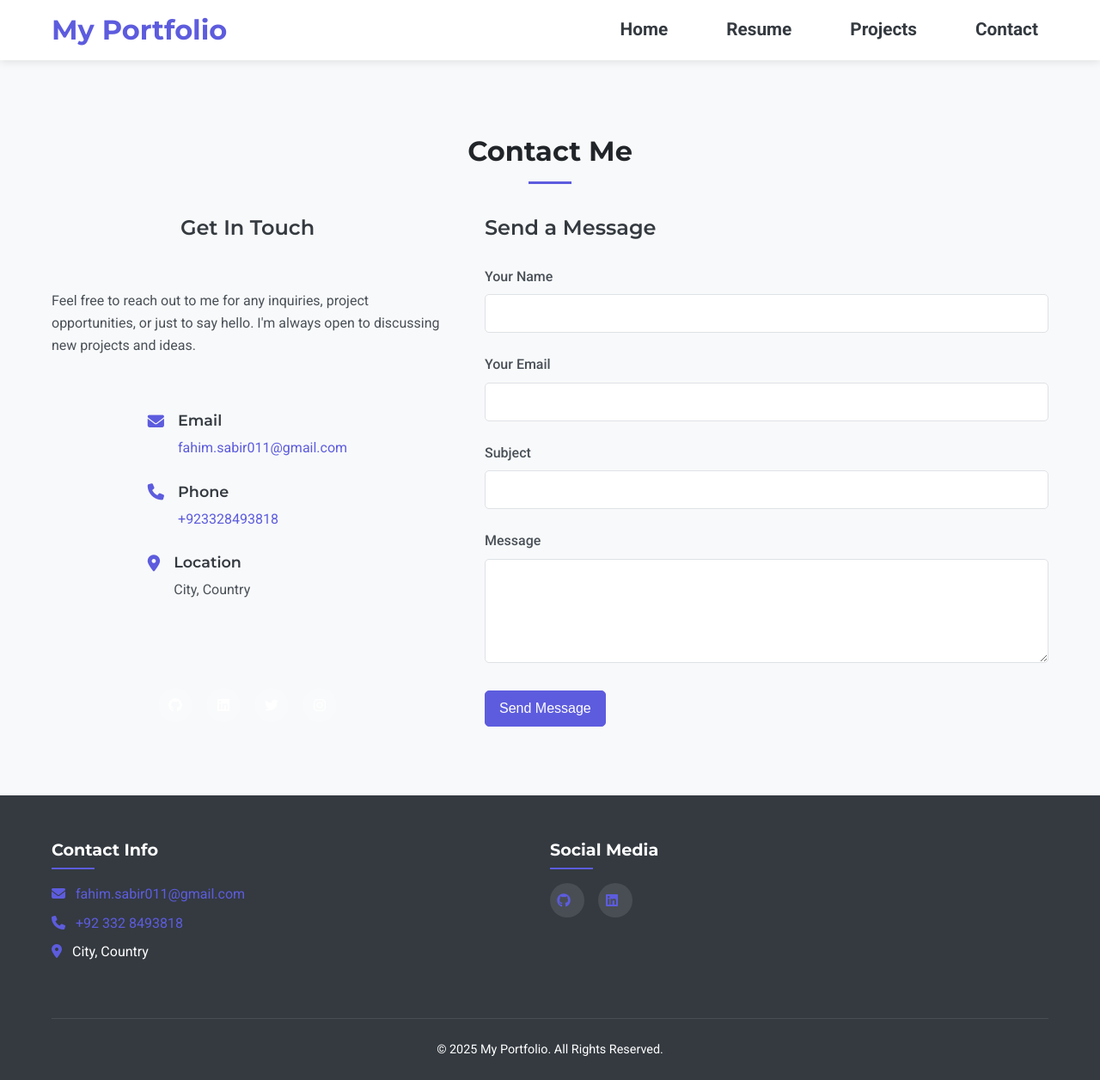
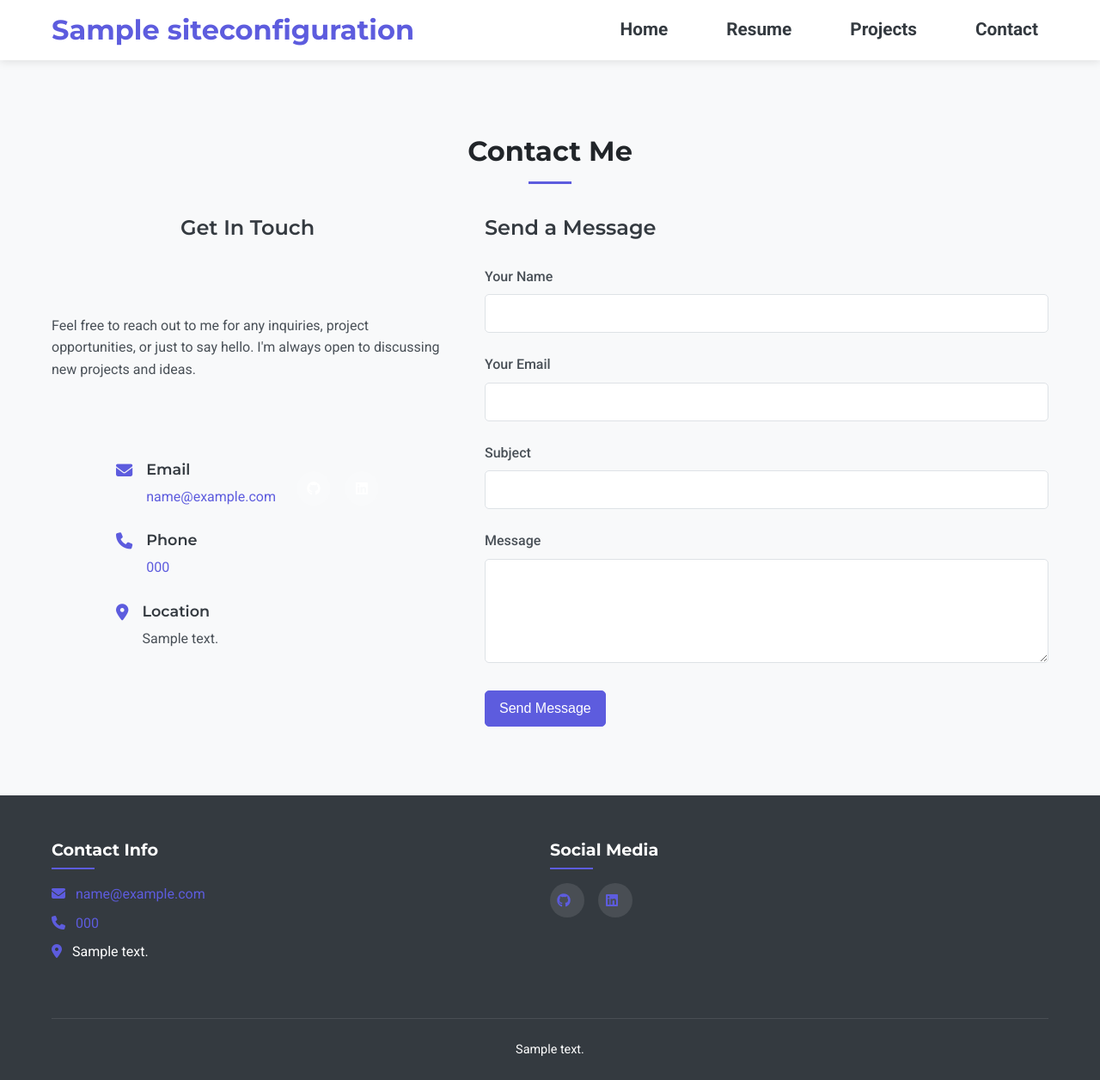
Before and after one commit to fahimai001/My_Portfolio_Website, a Django app: page /contact/ in a window 1280 px wide. Shown: the whole page at 86% size. Run offline with Django 5.2, Linux system fonts and the light colour scheme; data comes from the database, SQL or seed files in the repository; both versions use the stored data as it was after the commit; tables that the repository leaves empty hold one stand-in row (values such as "Sample post").

Commit message:
removed errors

```diff
--- a/portfolio/context_processors.py
+++ b/portfolio/context_processors.py
@@ -1,9 +1,8 @@
 from django.conf import settings
+from .models import SiteConfiguration, UserProfile
 
 def portfolio_context(request):
-    """Global context for all templates."""
     return {
-        'site_name': 'My Portfolio',
-        'site_author': 'Your Name',
-        'site_description': 'Web Developer & Designer',
+        'site_config': SiteConfiguration.objects.first(),
+        'user_profile': UserProfile.objects.first()
     }
--- a/portfolio/models.py
+++ b/portfolio/models.py
@@ -4,6 +4,34 @@ from django.db import models
 
 
 from django.db import models
+
+class SiteConfiguration(models.Model):
+    site_name = models.CharField(max_length=100, default='My Portfolio')
+    contact_email = models.EmailField(default='your@email.com')
+    phone_number = models.CharField(max_length=20, default='+1234567890')
+    address = models.CharField(max_length=200, default='City, Country')
+    github_url = models.URLField(blank=True)
+    linkedin_url = models.URLField(blank=True)
+    copyright_text = models.CharField(max_length=200, default='© {% now "Y" %} My Portfolio. All Rights Reserved.')
+
+    def __str__(self):
+        return "Site Configuration"
+
+    class Meta:
+        verbose_name = "Site Configuration"
+
+class UserProfile(models.Model):
+    name = models.CharField(max_length=100, default='Your Name')
+    job_title = models.CharField(max_length=200, default='Your Job Title')
+    profile_image = models.ImageField(upload_to='profile/', blank=True)
+    about_text = models.TextField(blank=True)
+    resume_file = models.FileField(upload_to='resumes/', blank=True)
+
+    def __str__(self):
+        return self.name
+
+    class Meta:
+        verbose_name = "User Profile"
 
 class Project(models.Model):
     title = models.CharField(max_length=200)
--- a/templates/base.html
+++ b/templates/base.html
@@ -3,7 +3,7 @@
 <head>
     <meta charset="UTF-8">
     <meta name="viewport" content="width=device-width, initial-scale=1.0">
-    <title>{% block title %}My Portfolio{% endblock %}</title>
+    <title>{% block title %}{{ site_config.site_name }}{% endblock %}</title>
     {% load static %}
     <link rel="stylesheet" href="{% static 'css/style.css' %}">
     <link href="https://fonts.googleapis.com/css2?family=Roboto:wght@300;400;500;700&family=Montserrat:wght@400;500;600;700&display=swap" rel="stylesheet">
@@ -30,7 +30,7 @@
 <body>
     <header>
         <div class="container">
-            <h1 class="logo">My Portfolio</h1>
+            <h1 class="logo">{{ site_config.site_name }}</h1>
             <nav>
                 <ul>
                     <li><a href="{% url 'home' %}">Home</a></li>
@@ -51,19 +51,23 @@
             <div class="footer-content">
                 <div class="footer-section">
                     <h3>Contact Info</h3>
-                    <p><i class="fas fa-envelope"></i> <a href="mailto:fahim.sabir011@gmail.com">fahim.sabir011@gmail.com</a></p>
-                    <p><i class="fas fa-phone"></i> <a href="tel:+923328493818">+92 332 8493818</a></p>
-                    <p><i class="fas fa-map-marker-alt"></i> City, Country</p>
+                    <p><i class="fas fa-envelope"></i> <a href="mailto:{{ site_config.contact_email }}">{{ site_config.contact_email }}</a></p>
+                    <p><i class="fas fa-phone"></i> <a href="tel:{{ site_config.phone_number }}">{{ site_config.phone_number }}</a></p>
+                    <p><i class="fas fa-map-marker-alt"></i> {{ site_config.address }}</p>
                 </div>
                 <div class="footer-section">
                     <h3>Social Media</h3>
                     <div class="social-links">
-                        <a href="https://github.com/fahimai001" target="_blank"><i class="fab fa-github"></i></a>
-                        <a href="https://www.linkedin.com/in/fahim-sabir-a04102307/" target="_blank"><i class="fab fa-linkedin"></i></a>
+                        {% if site_config.github_url %}
+                        <a href="{{ site_config.github_url }}" target="_blank"><i class="fab fa-github"></i></a>
+                        {% endif %}
+                        {% if site_config.linkedin_url %}
+                        <a href="{{ site_config.linkedin_url }}" target="_blank"><i class="fab fa-linkedin"></i></a>
+                        {% endif %}
                     </div>
                 </div>
             </div>
-            <p class="copyright">&copy; {% now "Y" %} My Portfolio. All Rights Reserved.</p>
+            <p class="copyright">{{ site_config.copyright_text }}</p>
         </div>
     </footer>
 </body>
--- a/templates/contact.html
+++ b/templates/contact.html
@@ -1,6 +1,6 @@
 {% extends 'base.html' %}
 
-{% block title %}Contact | My Portfolio{% endblock %}
+{% block title %}Contact | {{ site_config.site_name }}{% endblock %}
 
 {% block content %}
 <section class="contact">
@@ -17,30 +17,38 @@
                         <i class="fas fa-envelope"></i>
                         <div>
                             <h4>Email</h4>
-                            <p><a href="mailto:fahim.sabir011@gmail.com">fahim.sabir011@gmail.com</a></p>
+                            <p><a href="mailto:{{ site_config.contact_email }}">{{ site_config.contact_email }}</a></p>
                         </div>
                     </div>
                     <div class="contact-item">
                         <i class="fas fa-phone"></i>
                         <div>
                             <h4>Phone</h4>
-                            <p><a href="tel:+923328493818">+923328493818</a></p>
+                            <p><a href="tel:{{ site_config.phone_number }}">{{ site_config.phone_number }}</a></p>
                         </div>
                     </div>
                     <div class="contact-item">
                         <i class="fas fa-map-marker-alt"></i>
                         <div>
                             <h4>Location</h4>
-                            <p>City, Country</p>
+                            <p>{{ site_config.address }}</p>
                         </div>
                     </div>
                 </div>
 
                 <div class="social-links">
-                    <a href="https://github.com/fahimai001" title="GitHub"><i class="fab fa-github"></i></a>
-                    <a href="https://www.linkedin.com/in/fahim-sabir-a04102307/" title="LinkedIn"><i class="fab fa-linkedin"></i></a>
-                    <a href="#" title="Twitter"><i class="fab fa-twitter"></i></a>
-                    <a href="#" title="Instagram"><i class="fab fa-instagram"></i></a>
+                    {% if site_config.github_url %}
+                    <a href="{{ site_config.github_url }}" title="GitHub"><i class="fab fa-github"></i></a>
+                    {% endif %}
+                    {% if site_config.linkedin_url %}
+                    <a href="{{ site_config.linkedin_url }}" title="LinkedIn"><i class="fab fa-linkedin"></i></a>
+                    {% endif %}
+                    {% if site_config.twitter_url %}
+                    <a href="{{ site_config.twitter_url }}" title="Twitter"><i class="fab fa-twitter"></i></a>
+                    {% endif %}
+                    {% if site_config.instagram_url %}
+                    <a href="{{ site_config.instagram_url }}" title="Instagram"><i class="fab fa-instagram"></i></a>
+                    {% endif %}
                 </div>
             </div>
 
```
Also changed, not shown: portfolio/admin.py (+12 -3 lines), templates/home.html (+11 -16 lines), templates/resume.html (+9 -7 lines), db.sqlite3, portfolio/migrations/0002_siteconfiguration_userprofile.py (added), profile/My_pic.jpeg (added), 1 other file.
